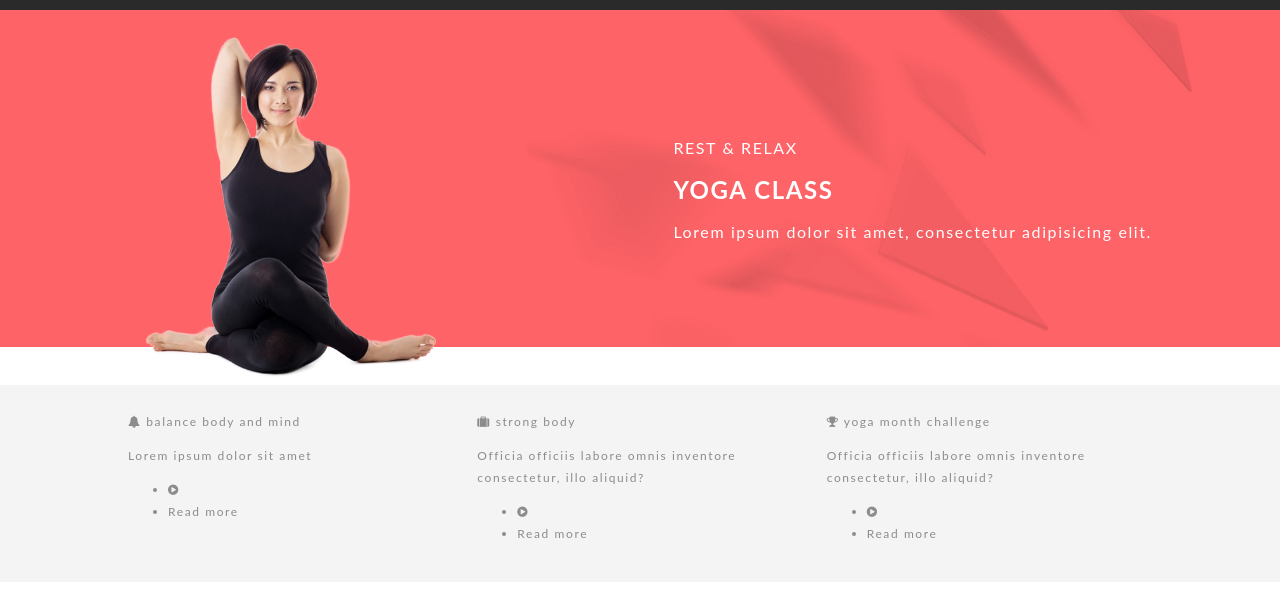
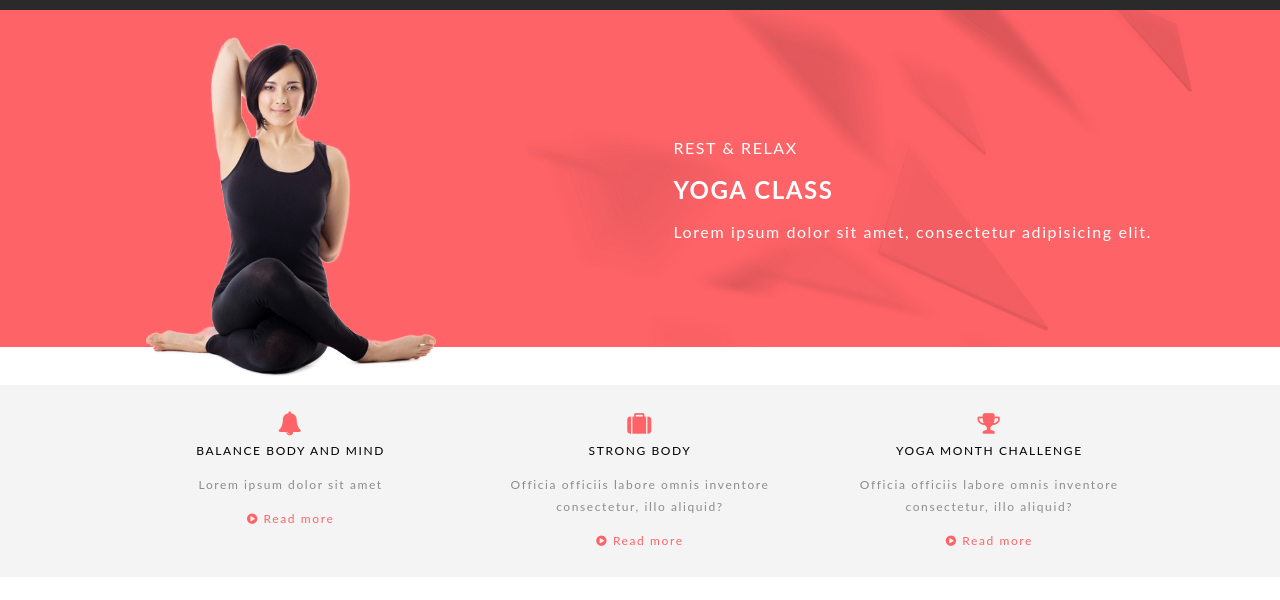
Before and after one commit to cgooyers/yoga-conversion, a website: page index.html in a window 1280 px wide. Shown: the part 83-683 px from the top of the page. Drawn offline with Linux system fonts and the light colour scheme.

Commit message:
finished styling services section

```diff
--- a/index.html
+++ b/index.html
@@ -52,34 +52,34 @@
 			<div class="services-inner grid">
 
 				<div class="grid__item desk--one-third balance">
-					<i class="fa fa-bell"></i>
-					<span>balance body and mind</span>
+					<i class="fa fa-bell icon"></i>
+					<span class="services">balance body and mind</span>
 					<p>Lorem ipsum dolor sit amet</p>
-					<ul class="services">
-						<li><i class="fa fa-play-circle"></i></li>
-						<li>Read more</li>
-					</ul>
+					<div class="services">
+						<i class="fa fa-play-circle"></i>
+						<span class="read-more">Read more</span>
+					</div>
 				</div><!-- end of balance -->
 
 				<div class="grid__item desk--one-third strong">
-					<i class="fa fa-suitcase"></i>
-					<span>strong body</span>
+					<i class="fa fa-suitcase icon"></i>
+					<span class="services">strong body</span>
 					<p>Officia officiis labore omnis inventore consectetur, illo aliquid?</p>
-					<ul class="services">
-						<li><i class="fa fa-play-circle"></i></li>
-						<li>Read more</li>
-					</ul>
+					<div class="services">
+						<i class="fa fa-play-circle"></i>
+						<span class="read-more">Read more</span>
+					</div>
 				</div><!-- end of strong -->
 
 				<div class="grid__item desk--one-third challenge">
-					<i class="fa fa-trophy
+					<i class="fa fa-trophy icon
 					"></i>
-					<span>yoga month challenge</span>
+					<span class="services">yoga month challenge</span>
 					<p>Officia officiis labore omnis inventore consectetur, illo aliquid?</p>
-					<ul class="services">
-						<li><i class="fa fa-play-circle"></i></li>
-						<li>Read more</li>
-					</ul>
+					<div class="services">
+						<i class="fa fa-play-circle"></i>
+						<span class="read-more">Read more</span>
+					</div>
 				</div><!-- end of challenge -->
 
 			</div><!-- end of services-inner -->
--- a/sass/style.scss
+++ b/sass/style.scss
@@ -3,6 +3,7 @@ $bg-grey: #2A2A2A;
 $bg-light-grey: #F4F4F4;
 $med-grey: #F5F5F5;
 $light-grey: #8C8C8C;
+$red: #FE6467;
 
 // SET UP STYLES
 body {
@@ -25,7 +26,8 @@ a {
 }
 
 ul.nav, .intro-info-wrap span,
-.intro-info-wrap h1 {
+.intro-info-wrap h1,
+span.services {
 	text-transform: uppercase;
 }
 
@@ -85,9 +87,31 @@ section.services {
 	background: $bg-light-grey;
 	margin-top: 3%;
 	color: $light-grey;
+
+	span.services {
+		color: black;
+	}
+
+	i {
+		display: inline;
+	}
+	i.icon {
+		font-size: 1.5rem;
+		padding-bottom: 5px;
+		display: block;
+	}
+	ul {
+		padding: 0;
+	}
+	li {
+		list-style-type: none;
+	}
+	i, span.read-more {
+		color: $red;
+	}
 }
 
 .balance, .strong, .challenge {
 		float: left;
-		background: $bg-light-grey;
+		text-align: center;
 	}
```
Also changed, not shown: css/style.css.
